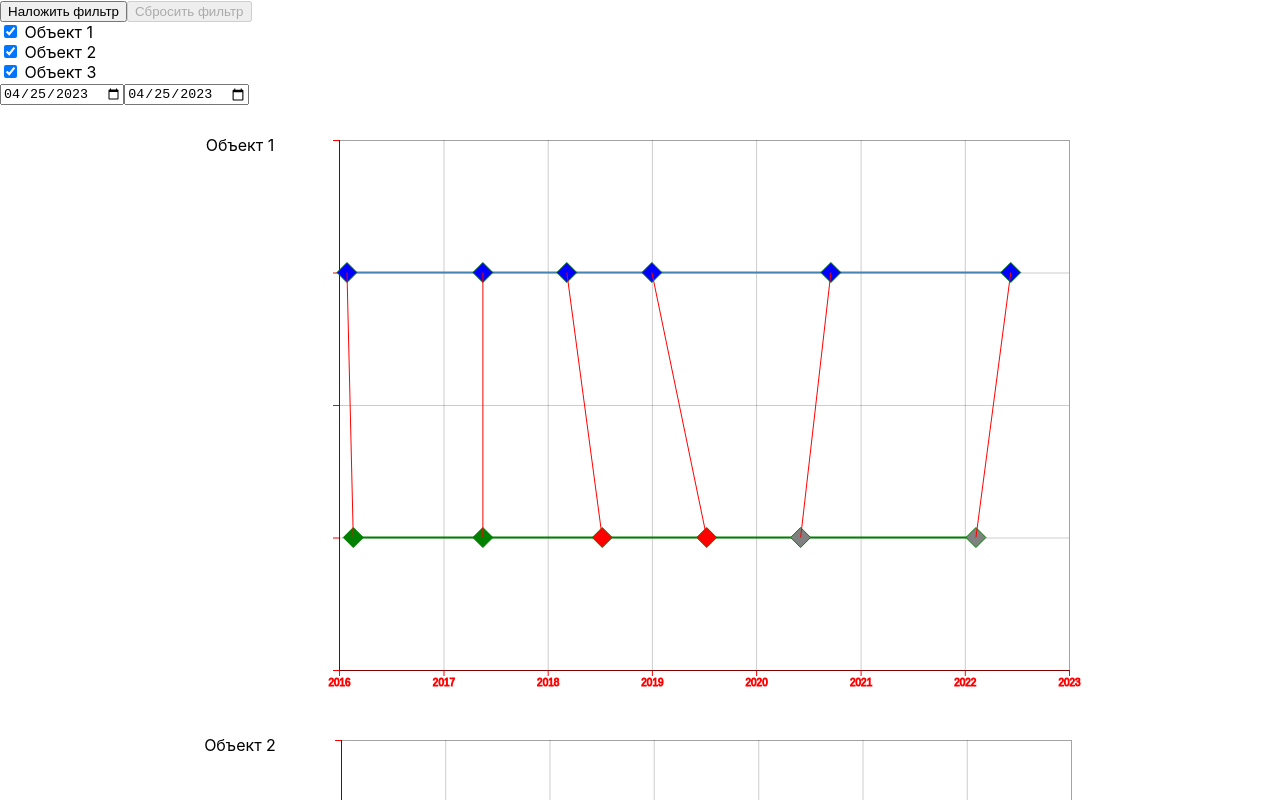
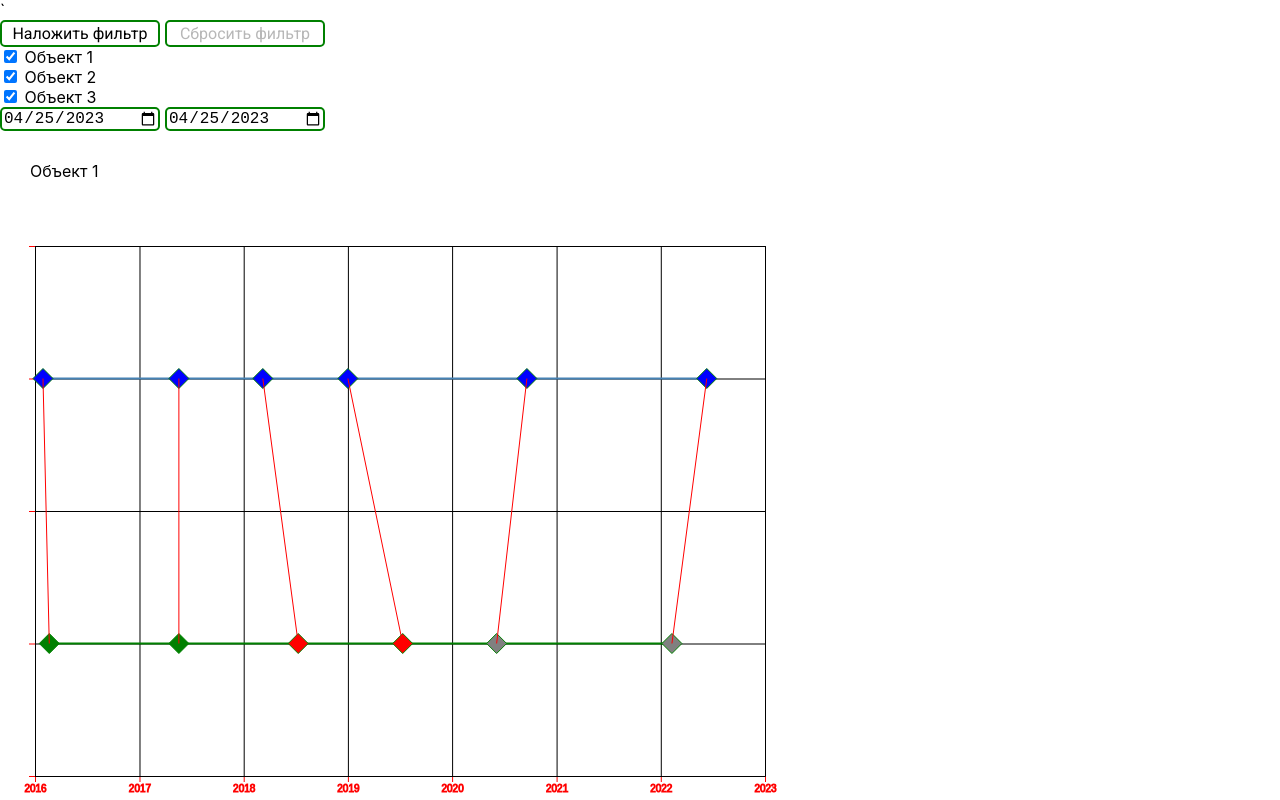
Before and after one commit to NikitaKolchin/d3-react, a React (Create React App) app: page / in a window 1280 px wide. Shown: the top 800 px of the page. Built offline with nearby package versions, Linux system fonts and the light colour scheme.

Commit message:
css modules

```diff
--- a/public/index.html
+++ b/public/index.html
@@ -10,10 +10,14 @@
       content="Web site created using create-react-app"
     />
     <link rel="apple-touch-icon" href="%PUBLIC_URL%/logo192.png" />
+    <link rel="preconnect" href="https://fonts.googleapis.com">
+    <link rel="preconnect" href="https://fonts.googleapis.com">
+    <link rel="preconnect" href="https://fonts.gstatic.com" crossorigin>
+    <link href="https://fonts.googleapis.com/css2?family=Roboto&display=swap" rel="stylesheet">
     <!--
       manifest.json provides metadata used when your web app is installed on a
       user's mobile device or desktop. See https://developers.google.com/web/fundamentals/web-app-manifest/
-    -->
+    -->`
     <link rel="manifest" href="%PUBLIC_URL%/manifest.json" />
     <!--
       Notice the use of %PUBLIC_URL% in the tags above.
--- a/src/App.js
+++ b/src/App.js
@@ -1,5 +1,5 @@
 import { useEffect, useState } from "react"
-import "./App.css"
+import style from "./App.module.css"
 import Object from "./components/Object"
 import objs from "./objects"
 
@@ -56,8 +56,9 @@ function App() {
   }
   return (
     <div className="App">
-      <button onClick={handleFilter} disabled={filtred}>Наложить фильтр</button>
-      <button onClick={handleReset} disabled={!filtred}>Сбросить фильтр</button>
+      <div className={style.filter}>
+        <button className={style.but} onClick={handleFilter} disabled={filtred}>Наложить фильтр</button>
+        <button className={style.but} onClick={handleReset} disabled={!filtred}>Сбросить фильтр</button>
         {checked.map((item, i) => (
           <div key={`checkbox${i}`}>
             <input
@@ -76,6 +77,7 @@ function App() {
           type="date"
           id="startdate"
           value={startDate}
+          className={style.date}
           onChange={(e) => setStartDate(e.target.value)}
         />
         <input
@@ -83,12 +85,17 @@ function App() {
           type="date"
           id="enddate"
           value={endDate}
+          className={style.date}
           onChange={(e) => setEndDate(e.target.value)}
         />
+      </div>
+      <div className="charts">
         {objects.map((item, i) => (
           <Object key={i} object={item} height={600} width={800} margin={35} />
         ))}
       </div>
+
+    </div>
   )
 }
 export default App
--- /dev/null
+++ b/src/App.module.css
@@ -0,0 +1,28 @@
+.App {
+  max-width: 1080px;
+  margin: auto;
+  font-family: 'Roboto', sans-serif;
+}
+
+.filters {
+  margin: 10px;
+}
+
+.date {
+  margin-right: 5px;
+  font-size: large;
+  border-radius: 5px;
+  border: 2px solid green;
+  width: 155px;
+}
+
+.but {
+  width: 160px;
+  height: 27px;
+  border-radius: 5px;
+  font-family: 'Roboto', sans-serif;
+  font-size: medium;
+  background-color: white;
+  border: 2px solid green;
+  margin-right: 5px;
+}
--- a/src/components/Object.jsx
+++ b/src/components/Object.jsx
@@ -1,5 +1,6 @@
 import * as d3 from "d3"
 import Dot from "./Dot"
+import style from "./Object.module.css"
 import { useEffect, useRef, useState, useCallback } from "react"
 
 function Object(props) {
@@ -93,17 +94,17 @@ function Object(props) {
   ])
 
   return (
-    <div className="App">
-      <div style={{display: "flex", justifyContent:"center"}}>
+    <div>
+      <div className={style.name}>
         <div style={{margin:"30px"}}>{object.name}</div>
       <svg width={width} height={height}>
         <g
-          className="axis"
+          className={style.axis}
           ref={xAxisRef}
           transform={`translate(${margin}, ${height - margin})`}
         />
         <g
-          className="axis"
+          className={style.axis}
           ref={yAxisRef}
           transform={`translate(${margin}, ${margin})`}
         />
@@ -113,10 +114,10 @@ function Object(props) {
         />
         <g ref={yGridRef} transform={`translate(${margin}, ${margin})`} />
         <g>
-          <path className="data1" d={line(dataPlan)} />
+          <path className={style.data1} d={line(dataPlan)} />
         </g>
         <g>
-          <path className="data2" d={line(dataFact)} />
+          <path className={style.data2} d={line(dataFact)} />
         </g>
 
         <g>
@@ -133,7 +134,7 @@ function Object(props) {
           {dataPlan.map((item, i) => (
             <line
               key={i}
-              className="lines"
+              className={style.lines}
               x1={item.x}
               y1={item.y}
               x2={dataFact[i].x}
--- a/src/App.css
+++ b/src/components/Object.module.css
@@ -25,3 +25,8 @@
     stroke:red;
     stroke-width: 1;
   }
+
+  .name {
+    display: "flex";
+    justify-content:"center";
+}
```
Lines whose indentation alone changed are shown as unchanged.
